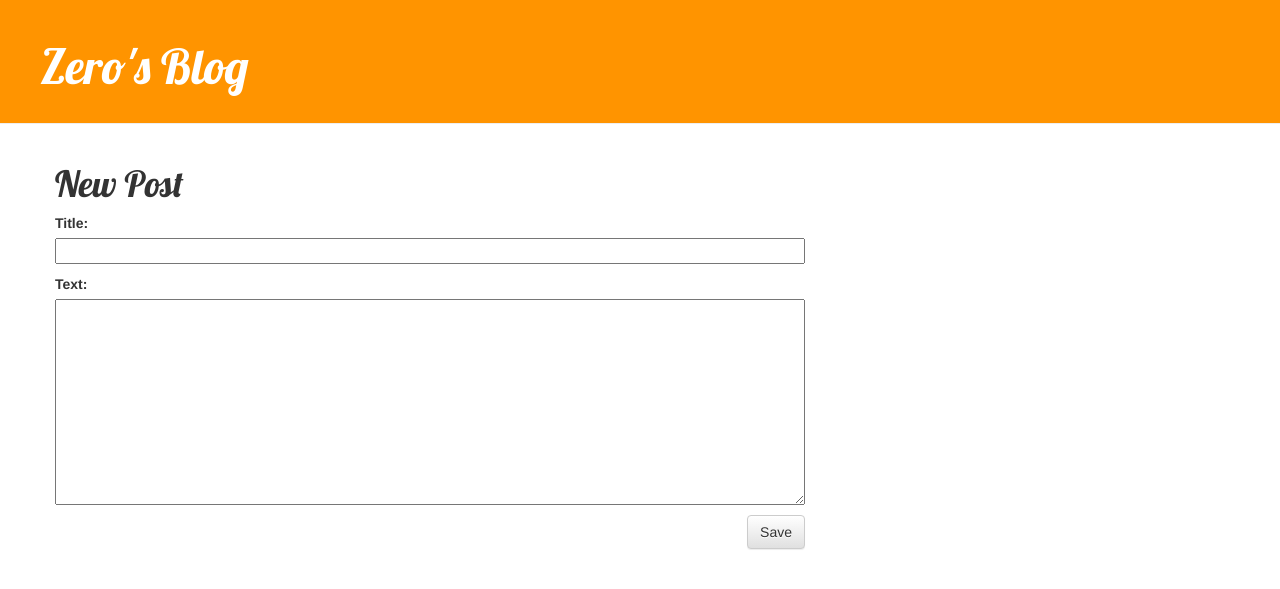
After one commit to pankajanand26/my-first-blog, a Django app: page /post/new/ in a window 1280 px wide. The commit adds this page. Shown: the top 589 px of the page. Run offline with Django 3.2, Linux system fonts and the light colour scheme; some libraries are stand-ins or nearby versions.

Commit message:
Added views to create/edit blog post inside the site.

```diff
--- /dev/null
+++ b/blog/forms.py
@@ -0,0 +1,8 @@
+from django import forms
+from .models import Post
+
+
+class PostForm(forms.ModelForm):
+    class Meta:
+        model = Post
+        fields = ('title', 'text')
--- a/blog/templates/blog/base.html
+++ b/blog/templates/blog/base.html
@@ -11,7 +11,9 @@
 
 <body>
   <div class="page-header">
-    <h1><a href="">Zero's Blog</a></h1>
+    {% if user.is_authenticated %}
+    <a href="{% url 'post_new' %}" class="top-menu"><span class="glyphicon glyphicon-plus"></span></a> {% endif %}
+    <h1><a href="/">Zero's Blog</a></h1>
   </div>
 
   <div class="content container">
--- /dev/null
+++ b/blog/templates/blog/post_edit.html
@@ -0,0 +1,6 @@
+{% extends "blog/base.html" %} {% block content %}
+
+<h1>New Post</h1>
+<form method="POST" class="post-form"> {% csrf_token %} {{ form.as_p }} <button type="submit" class="save btn btn-default">Save</button>
+</form>
+{% endblock %}
--- a/blog/urls.py
+++ b/blog/urls.py
@@ -4,4 +4,5 @@ from . import views
 urlpatterns = [
     url(r'^$', views.post_list, name='post_list'),
     url(r'^post/(?P<pk>\d+)/$', views.post_detail, name='post_detail'),
+    url(r'^post/new/$', views.post_new, name='post_new'),
 ]
--- a/blog/views.py
+++ b/blog/views.py
@@ -1,6 +1,7 @@
-from django.shortcuts import render, get_object_or_404
+from django.shortcuts import render, get_object_or_404, redirect
 from django.utils import timezone
 from .models import Post
+from .forms import PostForm
 
 
 def post_list(request):
@@ -12,3 +13,17 @@ def post_list(request):
 def post_detail(request, pk):
     post = get_object_or_404(Post, pk=pk)
     return(render(request, 'blog/post_detail.html', {'post': post}))
+
+
+def post_new(request):
+    if request.method == 'POST':
+        form = PostForm(request.POST)
+        if form.is_valid():
+            post = form.save(commit=False)
+            post.author = request.user
+            post.published_date = timezone.now()
+            post.save()
+            return(redirect('post_detail', pk=post.pk))
+    else:
+        form = PostForm()
+        return(render(request, 'blog/post_edit.html', {'form': form}))
```
